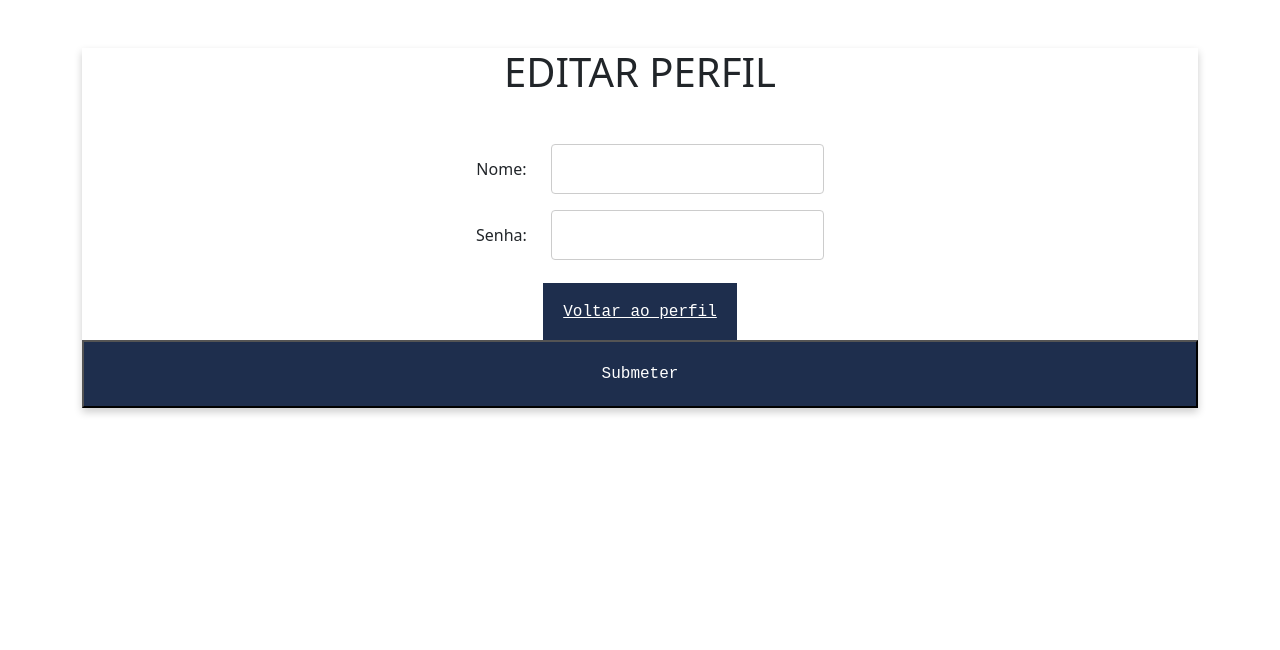
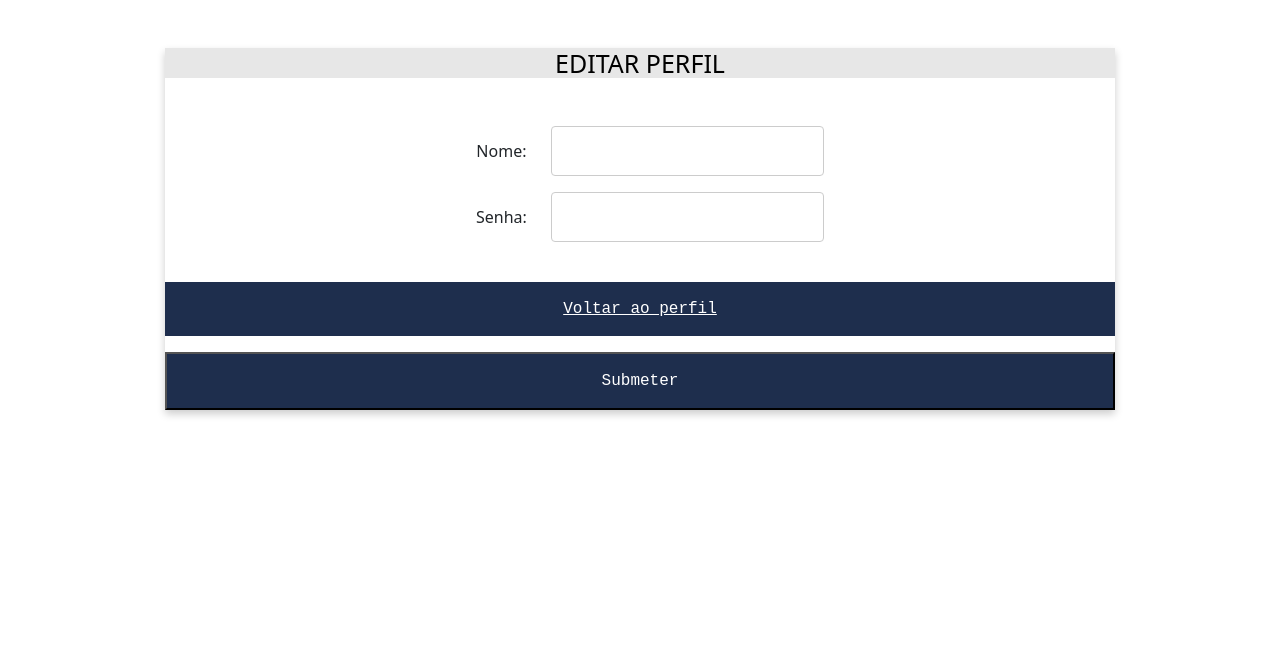
Before and after one commit to vivianmartins/SIR-PHP, a PHP site: page /perfilupdate.php in a window 1280 px wide. Shown: the part 64-714 px from the top of the page. Run offline with PHP 8.4, Linux system fonts and the light colour scheme; the visitor is signed in with stand-in values (Sample User, id 1); data that the repository does not hold is empty.

Commit message:
detalhes_

```diff
--- a/estilos/style.css
+++ b/estilos/style.css
@@ -32,6 +32,8 @@
   right: -30px;
   bottom: -80px;
 }
+
+
 
 form{
   height: 650px;
--- a/estilos/user.css
+++ b/estilos/user.css
@@ -26,12 +26,9 @@
 
 .card_u{
   box-shadow: 0 4px 8px 0 rgba(0, 0, 0, 0.2);
-  max-width: 1500px;
+  max-width: 950px;
   margin: auto;
   text-align: center;
-
-
-
 }
 
 .botaoup{
@@ -39,7 +36,7 @@
   color: white;
   background-color: #1e2e4d;
   padding: 20px;
-  width: 100%;
+
   }
 
 .input {
--- a/perfilupdate.php
+++ b/perfilupdate.php
@@ -71,7 +71,7 @@
 <body>
     <div class="container">
         <div class="card_u">
-            <h1 class="mt-5">EDITAR PERFIL</h1>
+            <h1 class="mt-5 title">EDITAR PERFIL</h1>
             <?php if (!empty($erros)) : ?>
             <div class="alert alert-danger">
                 <?php foreach ($erros as $erro) : ?>
@@ -89,21 +89,15 @@
 
                 <div class="mb-3">
                     <label class="edtext">Senha: </label>
-                    <input class="input" id="senha" type="password" name="senha">
+                    <input class="input" id="senha" type="password" name="senha" value="<?php echo $senha ?>">
                     <br>
                 </div>
                 <br>
 
-                <!--FALTA         <div class="mb-3">
-            <label for="confirma_senha">Confirme sua senha:</label>
-            <input class="input" type="password" id="confirma_senha" name="senha2" >
-        vou colocar cofnirmar senha
-                    -->
-
-                <div class="mb-3">
-                    <a class="botaoup" style="color:white; width:100%;" href="perfiluser.php">Voltar ao perfil</a>
+                <div class="mb-3 botao  ">
+                    <a  style="color:white;" href="./perfiluser.php">Voltar ao perfil</a>
                 </div>
-                <button type="submit" class="botaoup">Submeter</button>
+                <button type="submit" class="botao">Submeter</button>
 
             </form>
         </div>
--- a/perfiluser.php
+++ b/perfiluser.php
@@ -43,11 +43,7 @@
             <!-- <p>Senha: <?php // echo $utilizadores['senha']; ?></p> -->
             <br>
             <!--<a  //?php 'echo <a href="update.php?id='.$id.'"></a>'; ?>  class="btn btn-primary">Editar conta</a>-->
-
-
-            <a style="color: white; " href="perfilupdate.php?id=<?$id ?> " class="botao">Editar Perfil</a>
-
-            <!-- <button type="submit" class="botao"> Apagar Conta</button> -->
+            <a style="color: white; " href="./perfilupdate.php?id=<?$id ?> " class="botao">Editar Perfil</a>
             <a   style="color: white; " href="./perfildeletar.php" class="botao"> Apagar Conta</a>
             <a   style="color: white; "     href="./logout.php" class="botao"> Sair da conta</a>
 
```
Also changed, not shown: index.php (+4 -3 lines).
